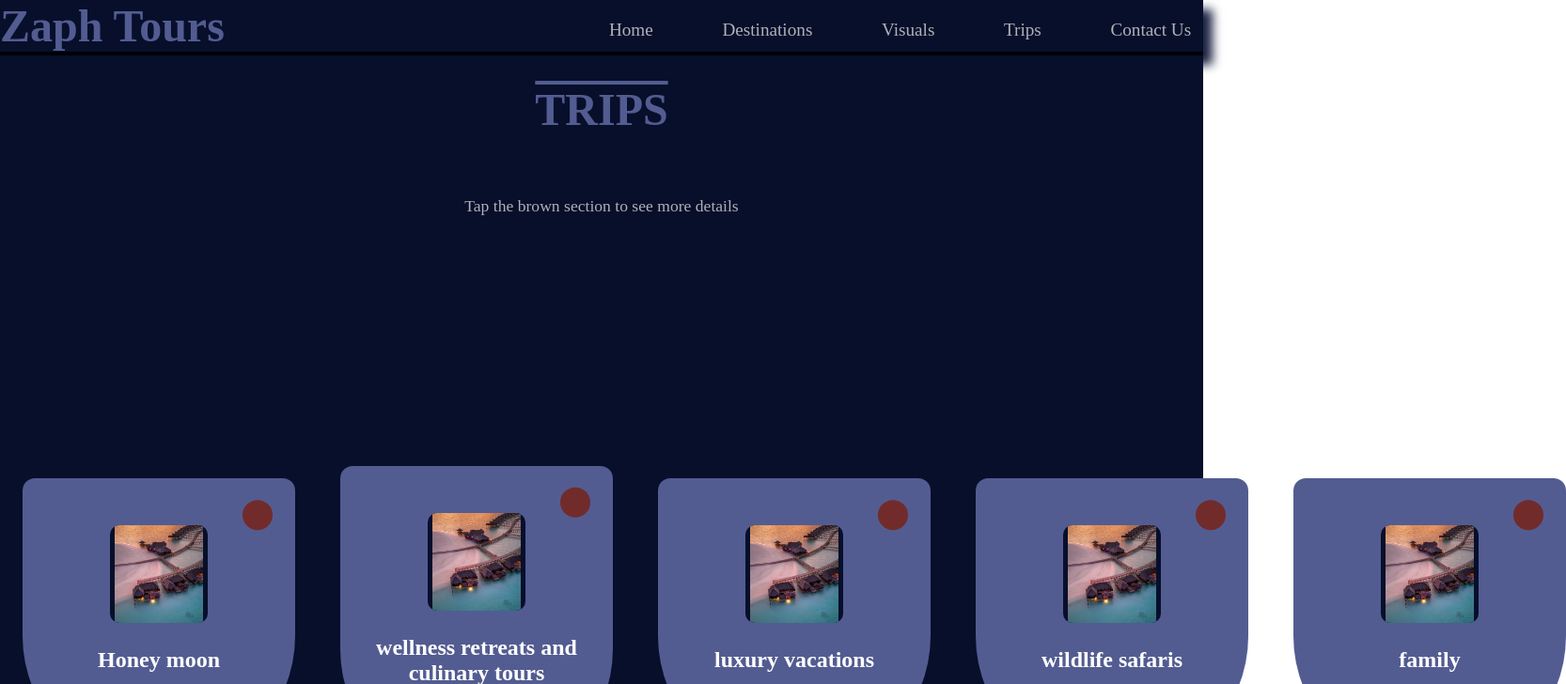
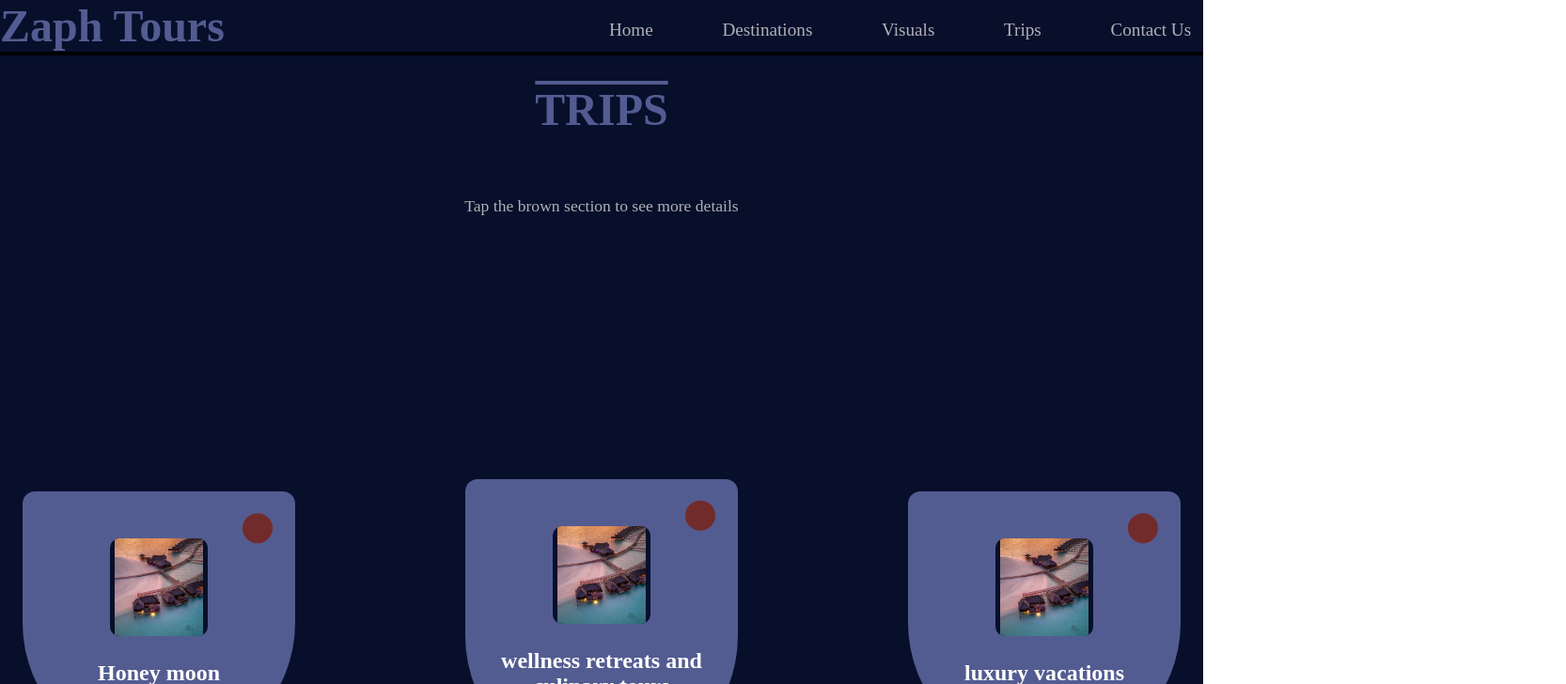
Before and after one commit to VicGriffin/ZAPH-TOURS, a React (Vite) app: page /Trips in a window 1280 px wide. Shown: the top 728 px of the page at 94% size, 1666 px wide, since content can reach past the window. Built offline with nearby package versions, Linux system fonts and the light colour scheme.

Commit message:
more on trips section

```diff
--- a/src/pages/Trips/Trips.css
+++ b/src/pages/Trips/Trips.css
@@ -6,6 +6,7 @@
 .trips-body .plan{
     display: flex;
     justify-content: space-between;
+    flex-wrap: wrap;
 }
 .trips-body h1{
     font-size: 3rem;
@@ -80,7 +81,7 @@
 .card--name{
     font-size: 1.5rem;
     font-weight: 600;
-    margin-bottom: 2rem;
+    margin-bottom: .25rem;
 }
 .card--details{
     font-size: 1rem;
```
